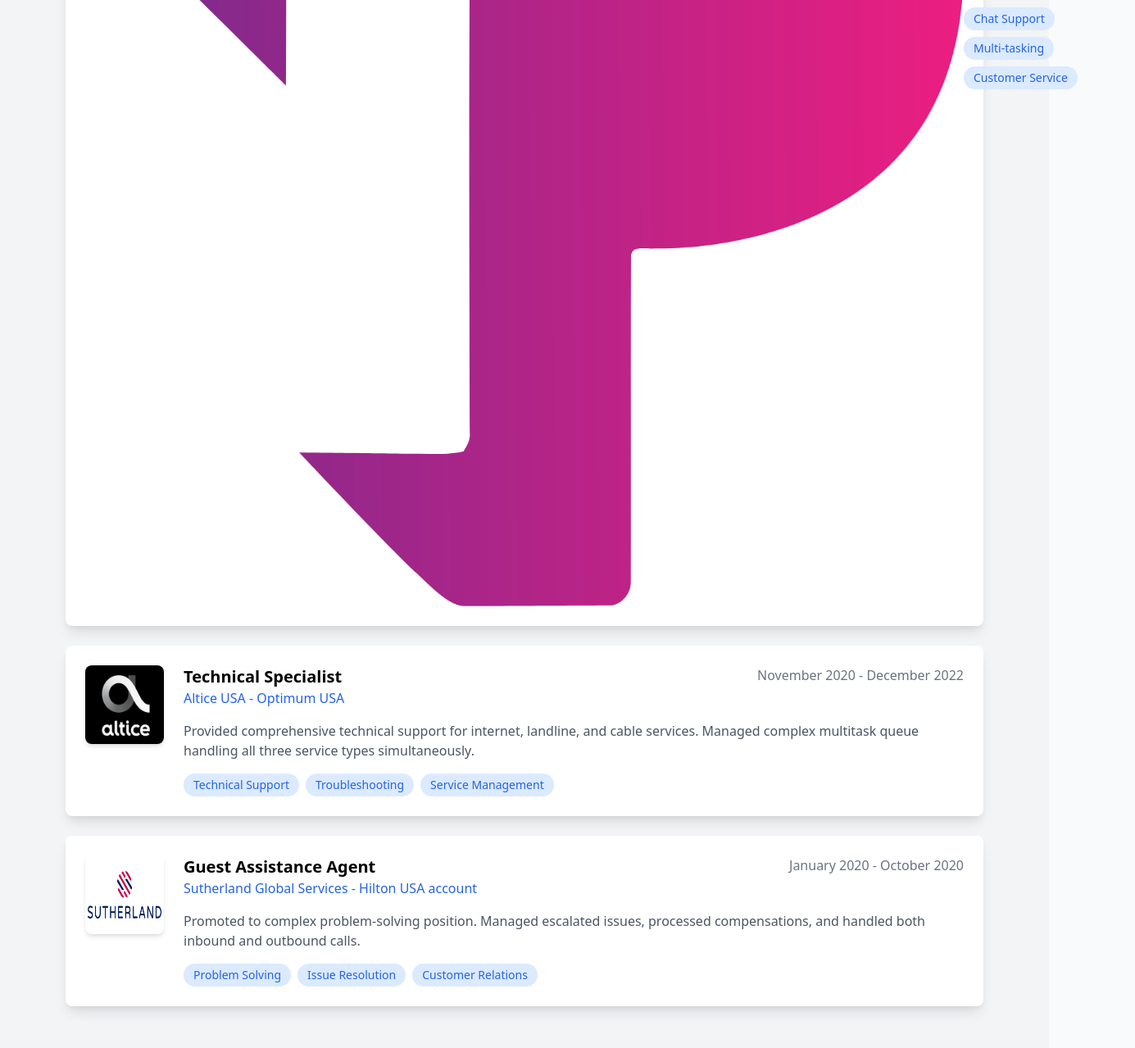
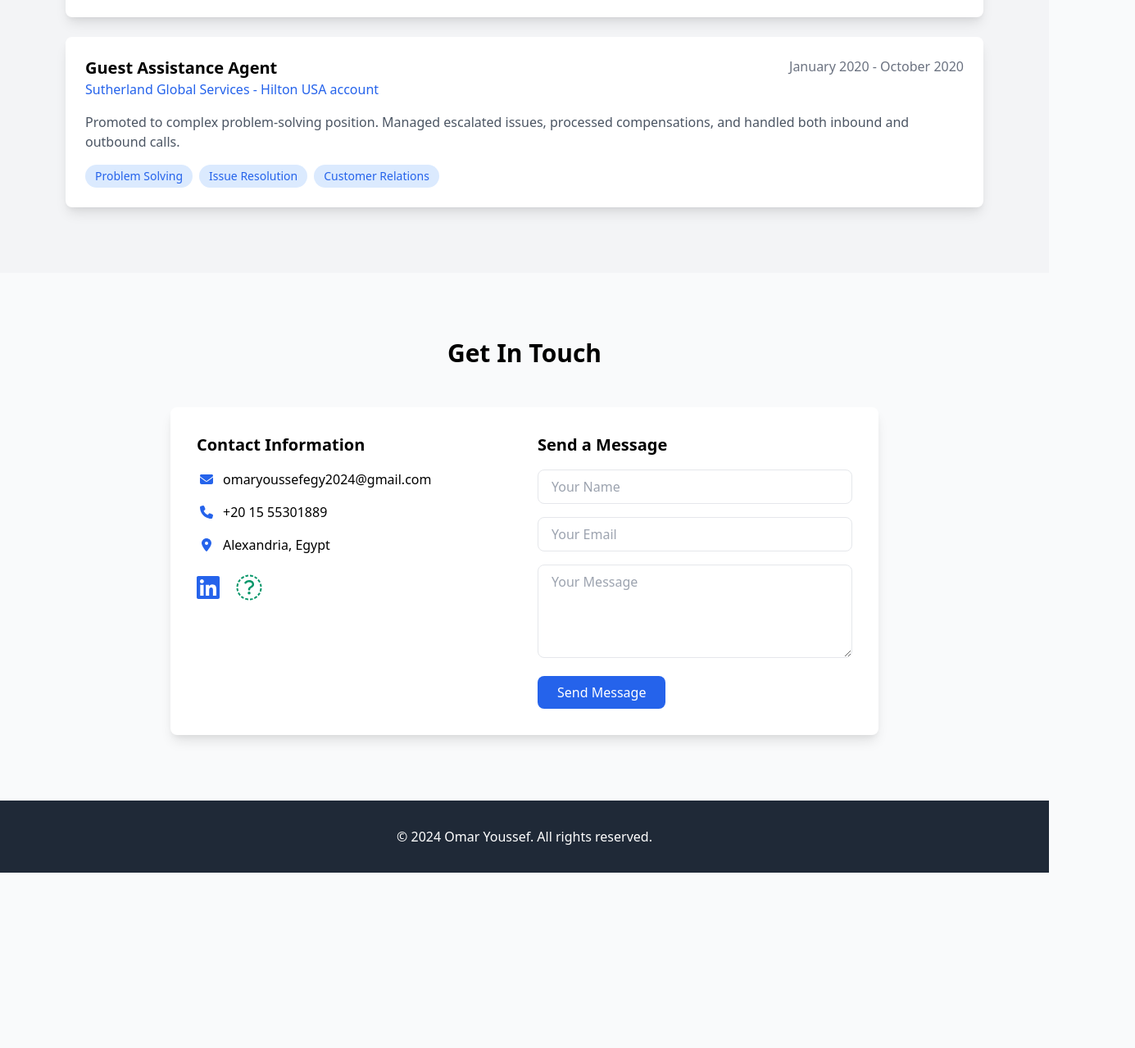
Before and after one commit to OmarYoussef188/My_Portfolio, a plain HTML site: page index.html in a window 1280 px wide. Shown: the part 1850-3129 px from the top of the page at 82% size, 1385 px wide, since content can reach past the window. After the commit the page ends 2915 px from the top, so only its background shows below. Drawn offline with nearby package versions, Linux system fonts and the light colour scheme.

Commit message:
Update index.html
edit

```diff
--- a/index.html
+++ b/index.html
@@ -76,7 +76,7 @@
                 <!-- Teleperformance -->
                 <div class="bg-white p-6 rounded-lg shadow-lg hover:shadow-xl transition duration-300">
                     <div class="md:flex items-start">
-                        <img src="/images/1.work.png" alt="Teleperformance Logo">
+
                         <div class="flex-1 mt-4 md:mt-0">
                             <div class="flex justify-between items-start mb-4">
                                 <div>
@@ -98,7 +98,7 @@
                 <!-- Altice USA -->
                 <div class="bg-white p-6 rounded-lg shadow-lg hover:shadow-xl transition duration-300">
                     <div class="md:flex items-start">
-                        <img src="/images/work.3.jpeg" alt="Altice USA Logo" class="w-24 h-24 rounded-lg shadow-md mr-6">
+
                         <div class="flex-1 mt-4 md:mt-0">
                             <div class="flex justify-between items-start mb-4">
                                 <div>
@@ -120,7 +120,7 @@
                 <!-- Sutherland -->
                 <div class="bg-white p-6 rounded-lg shadow-lg hover:shadow-xl transition duration-300">
                     <div class="md:flex items-start">
-                        <img src="/images/work.4.png" alt="Sutherland Logo" class="w-24 h-24 rounded-lg shadow-md mr-6">
+
                         <div class="flex-1 mt-4 md:mt-0">
                             <div class="flex justify-between items-start mb-4">
                                 <div>
```
